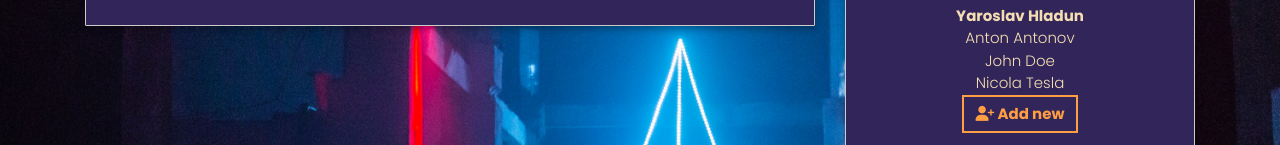
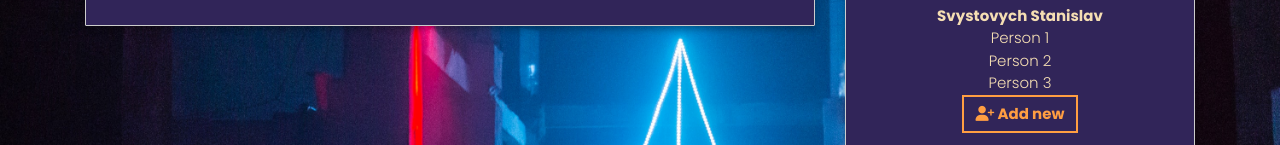
Before and after one commit to bozhen6ka/WebLab1, a plain HTML site: page photo.html in a window 1280 px wide. Shown: the part 245-390 px from the top of the page. Drawn offline with Linux system fonts and the light colour scheme.

Commit message:
changed site content

```diff
--- a/photo.html
+++ b/photo.html
@@ -43,10 +43,10 @@
                     <div class="default-block">
                         <h2 class="block-title" style="color: white">Authors</h2>
                         <ul class="photo-authors">
-                            <li class="main-author" style="color: wheat">Yaroslav Hladun</li>
-                            <li  style="color: wheat">Anton Antonov</li>
-                            <li  style="color: wheat">John Doe</li>
-                            <li style="color: wheat">Nicola Tesla</li>
+                            <li class="main-author" style="color: wheat">Svystovych Stanislav</li>
+                            <li  style="color: wheat">Person 1</li>
+                            <li  style="color: wheat">Person  2</li>
+                            <li style="color: wheat">Person  3</li>
                             <li><button class="btn photo-add-new"><i class="fas fa-user-plus"></i> Add new</button></li>
                         </ul>
                     </div>
```
